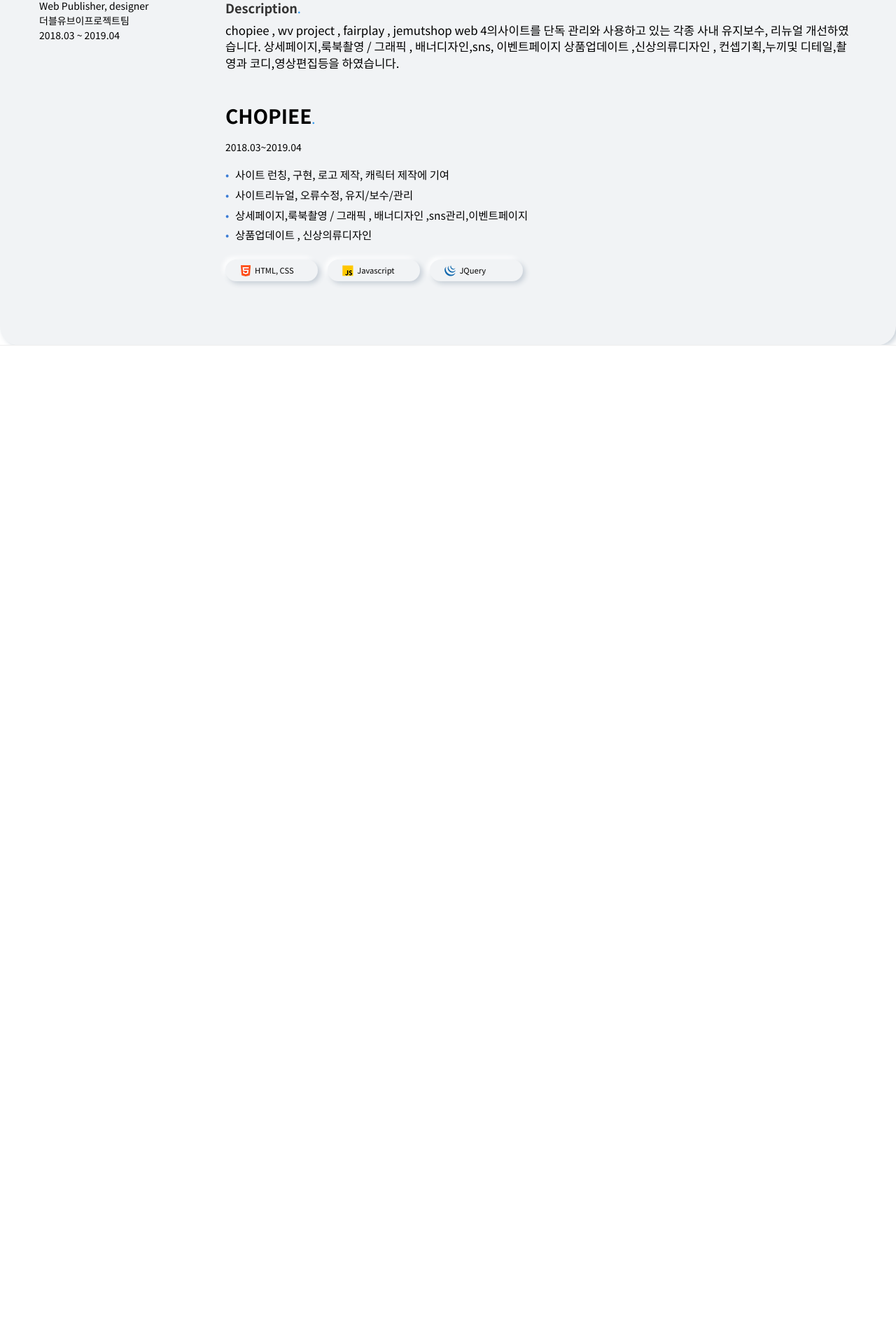
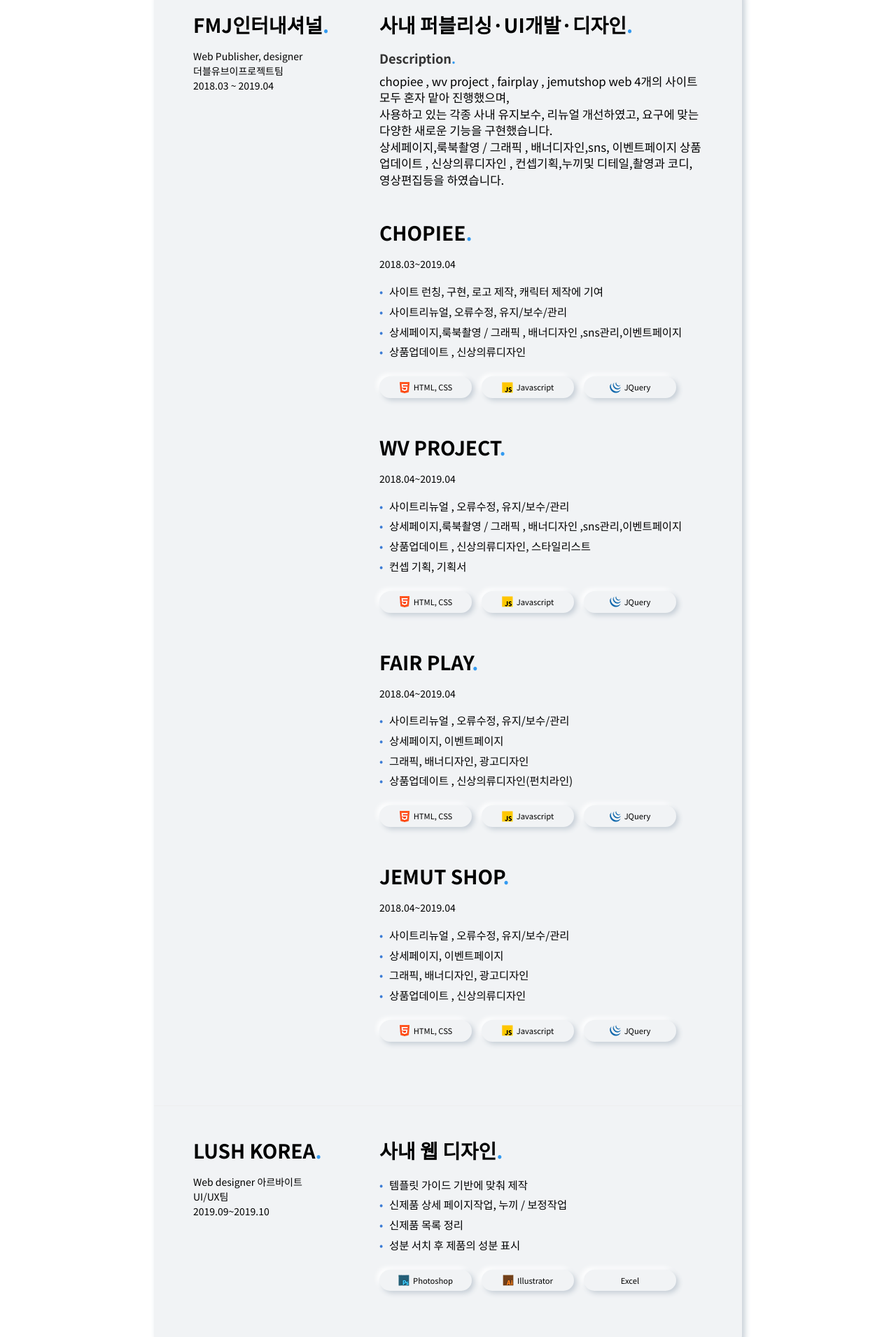
Before and after one commit to yunyurib/yurim.dev, a React (Create React App) app: page / in a window 1280 px wide. Shown: the part 792-2703 px from the top of the page at 70% size. Before the commit the page ends 1286 px from the top, so only its background shows below. Built offline with nearby package versions, Linux system fonts and the light colour scheme.

Commit message:
[update] - homeProjectList data

```diff
--- a/src/index.css
+++ b/src/index.css
@@ -132,6 +132,7 @@
 }
 .period-mark {
   color: var(--blue);
+  font-size: inherit;
 }
 .Sbox-shadow {
   background: rgb(241, 243, 245);
@@ -144,8 +145,9 @@
     rgb(255, 255, 255) -4.2px -1.16667px 8.4px;
 }
 .box-inner {
-  width: 1280px;
   margin: 0 auto;
+  width: 100%;
+  max-width: 60rem;
 }
 .home-box__title {
   font-size: 3rem;
--- a/src/pages/home/Home.data.js
+++ b/src/pages/home/Home.data.js
@@ -71,4 +71,46 @@
     skname03: "skll__icon skill__jq",
     sktitle03: "JQuery",
   },
+  {
+    title: "WV PROJECT",
+    time: "2018.04~2019.04",
+    dolist01: "사이트리뉴얼 , 오류수정, 유지/보수/관리",
+    dolist02: "상세페이지,룩북촬영 / 그래픽 , 배너디자인 ,sns관리,이벤트페이지",
+    dolist03: "상품업데이트 , 신상의류디자인, 스타일리스트",
+    dolist04: "컨셉 기획, 기획서",
+    skname01: "skll__icon skill__htcs",
+    sktitle01: "HTML, CSS",
+    skname02: "skll__icon skill__js",
+    sktitle02: "Javascript",
+    skname03: "skll__icon skill__jq",
+    sktitle03: "JQuery",
+  },
+  {
+    title: "FAIR PLAY",
+    time: "2018.04~2019.04",
+    dolist01: "사이트리뉴얼 , 오류수정, 유지/보수/관리",
+    dolist02: "상세페이지, 이벤트페이지",
+    dolist03: "그래픽, 배너디자인, 광고디자인",
+    dolist04: "상품업데이트 , 신상의류디자인(펀치라인)",
+    skname01: "skll__icon skill__htcs",
+    sktitle01: "HTML, CSS",
+    skname02: "skll__icon skill__js",
+    sktitle02: "Javascript",
+    skname03: "skll__icon skill__jq",
+    sktitle03: "JQuery",
+  },
+  {
+    title: "JEMUT SHOP",
+    time: "2018.04~2019.04",
+    dolist01: "사이트리뉴얼 , 오류수정, 유지/보수/관리",
+    dolist02: "상세페이지, 이벤트페이지",
+    dolist03: "그래픽, 배너디자인, 광고디자인",
+    dolist04: "상품업데이트 , 신상의류디자인",
+    skname01: "skll__icon skill__htcs",
+    sktitle01: "HTML, CSS",
+    skname02: "skll__icon skill__js",
+    sktitle02: "Javascript",
+    skname03: "skll__icon skill__jq",
+    sktitle03: "JQuery",
+  },
 ];
--- a/src/pages/home/Home.js
+++ b/src/pages/home/Home.js
@@ -116,7 +116,8 @@
         <h2 className="home-box__title">
           Work Experience<span className="period-mark">.</span>
         </h2>
-        <HomeWorkList className="Mbox-shadow">
+        <HomeWorkBox className="Mbox-shadow">
+          <HomeWorkList>
             <li>
               <div className="row-left">
                 <h3>
@@ -130,16 +131,21 @@
               <div className="row-right">
                 <div class="project">
                   <h4>
-                  사내 퍼블리싱·UI개발·디자인<span class="period-mark">.</span>
+                    사내 퍼블리싱·UI개발·디자인
+                    <span class="period-mark">.</span>
                   </h4>
                   <h5>
                     Description<span class="period-mark">.</span>
                   </h5>
                   <p>
-                  chopiee , wv project , fairplay , jemutshop web 4의사이트를
-                  단독 관리와 사용하고 있는 각종 사내 유지보수, 리뉴얼
-                  개선하였습니다. 상세페이지,룩북촬영 / 그래픽 , 배너디자인,sns,
-                  이벤트페이지 상품업데이트 ,신상의류디자인 , 컨셉기획,누끼및
+                    chopiee , wv project , fairplay , jemutshop web 4개의 사이트
+                    모두 혼자 맡아 진행했으며,
+                    <br />
+                    사용하고 있는 각종 사내 유지보수, 리뉴얼 개선하였고, 요구에
+                    맞는 다양한 새로운 기능을 구현했습니다.
+                    <br />
+                    상세페이지,룩북촬영 / 그래픽 , 배너디자인,sns, 이벤트페이지
+                    상품업데이트 , 신상의류디자인 , 컨셉기획,누끼및
                     디테일,촬영과 코디,영상편집등을 하였습니다.
                   </p>
                 </div>
@@ -147,6 +153,47 @@
               </div>
             </li>
           </HomeWorkList>
+          <HomeWorkList>
+            <li>
+              <div className="row-left">
+                <h3>
+                  LUSH KOREA
+                  <span className="period-mark">.</span>
+                </h3>
+                <span className="row__span">Web designer 아르바이트</span>
+                <span className="row__span">UI/UX팀</span>
+                <span className="row__span">2019.09~2019.10</span>
+              </div>
+              <div className="row-right">
+                <div class="project">
+                  <h4>
+                    사내 웹 디자인
+                    <span class="period-mark">.</span>
+                  </h4>
+                  <ul>
+                    <li className="didlst">템플릿 가이드 기반에 맞춰 제작</li>
+                    <li className="didlst">
+                      신제품 상세 페이지작업, 누끼 / 보정작업
+                    </li>
+                    <li className="didlst">신제품 목록 정리</li>
+                    <li className="didlst">성분 서치 후 제품의 성분 표시</li>
+                  </ul>
+                  <ul className="stack">
+                    <li className="Sbox-shadow">
+                      <span className="skll__icon skill__ps"></span>
+                      Photoshop
+                    </li>
+                    <li className="Sbox-shadow">
+                      <span className="skll__icon skill__ir"></span>
+                      Illustrator
+                    </li>
+                    <li className="Sbox-shadow">Excel</li>
+                  </ul>
+                </div>
+              </div>
+            </li>
+          </HomeWorkList>
+        </HomeWorkBox>
       </HomeSection>
     </HomeWrapper>
   );
@@ -178,11 +225,12 @@
   }
 `;
 const HomeSection = styled.section``;
+const HomeWorkBox = styled.div`
+  border-radius: 2rem;
+`;
 const HomeSkillList = styled.ul`
   display: flex;
   flex-wrap: wrap;
-  justify-content: center;
-  border-radius: 2rem;
   > li {
     padding: 0.5rem 1.5rem;
     border-radius: 3rem;
@@ -193,7 +241,6 @@
   }
 `;
 const HomeWorkList = styled.ul`
-  border-radius: 2rem;
   font-size: 1.1rem;
   > li {
     display: flex;
@@ -217,11 +264,13 @@
   & .stack > li {
     padding: 0.5rem 1.5rem;
     border-radius: 3rem;
-    width: 10%;
+    width: 90px;
     margin: 1.5rem 1rem 1.5rem 0rem;
     font-size: 0.8rem;
+    text-align: center;
     display: flex;
     align-items: center;
+    justify-content: center;
   }
   > li h3,
   > li h4 {
```
Also changed, not shown: 1 other file (tests, documents, lock files or other folders). Lines whose indentation alone changed are shown as unchanged.
